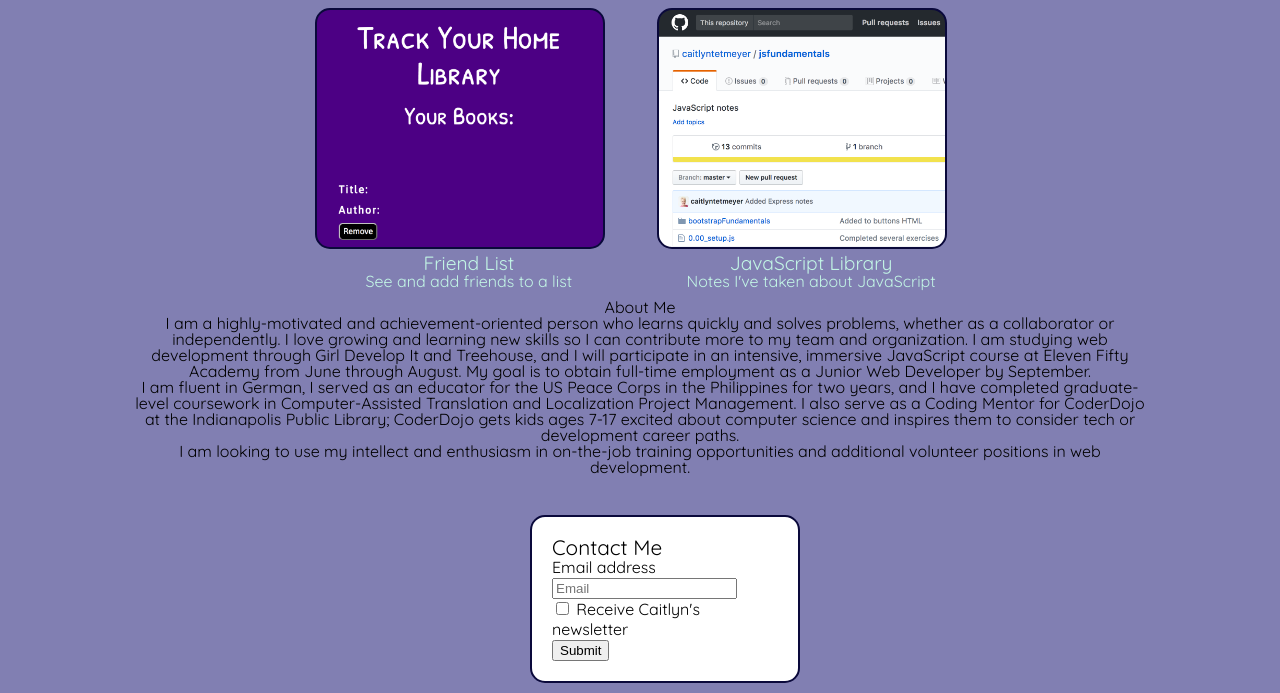
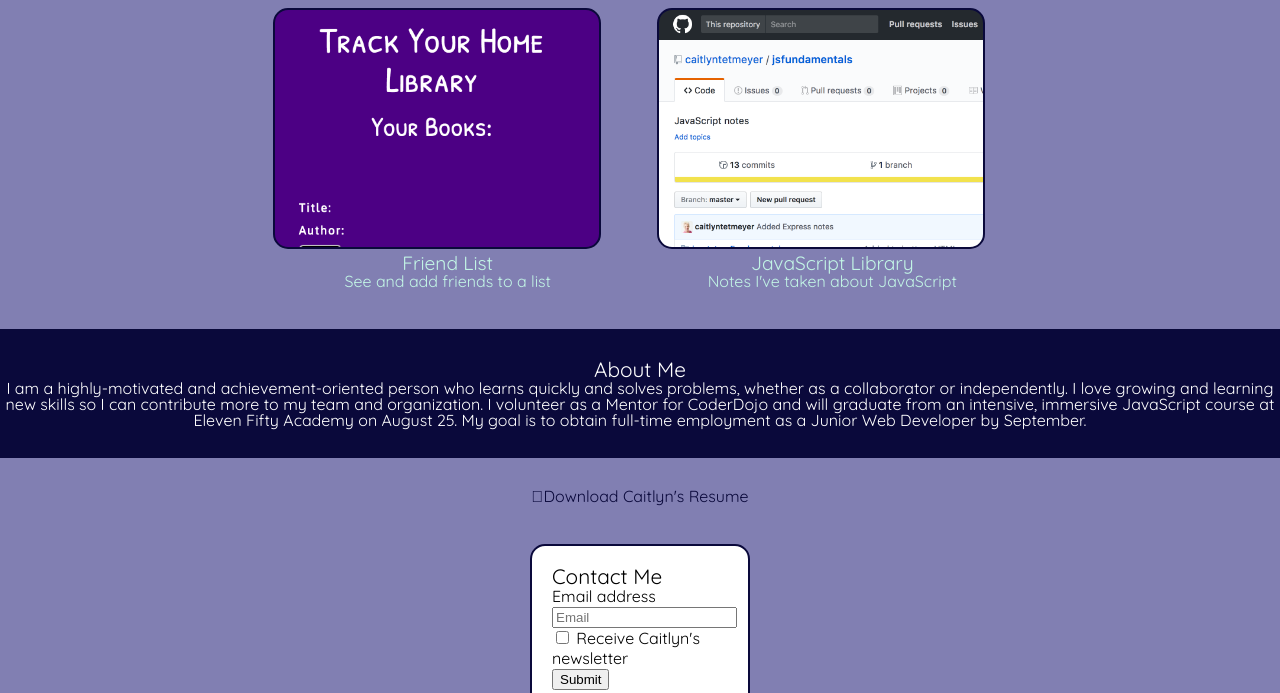
Before and after one commit to caitlyntetmeyer/caitlyntetmeyer.github.io, a plain HTML site: page index.html in a window 1280 px wide. Shown: the part 627-1320 px from the top of the page. Drawn offline with nearby package versions, Linux system fonts and the light colour scheme.

Commit message:
worked on styling

```diff
--- a/css/profilepagestyles.css
+++ b/css/profilepagestyles.css
@@ -27,7 +27,7 @@ nav {
 }
 
 .container {
-  width: 1024px;
+  max-width: 1024px;
   margin: 0 auto;
   text-align: center;
 }
@@ -155,6 +155,32 @@ h4 {
   font-size: 1.2em;
 }
 
+#aboutme {
+  width: 100%;
+  background-color: #0A093B;
+  color: white;
+  margin: 0 auto;
+  margin-top: 30px;
+  margin-bottom: 30px;
+  text-align: center;
+  padding: 30px 0;
+}
+
+#resume {
+  text-align: center;
+  width: 100%;
+}
+
+#resume a {
+  text-decoration: none;
+  color: #0A093B;
+  text-align: center;
+}
+
+#resume a:hover {
+  text-decoration: underline;
+}
+
 .center-social {
   max-width: 300px;
   text-align: center;
--- a/index.html
+++ b/index.html
@@ -43,7 +43,7 @@
 
 				  		<li><a href="https://github.com/caitlyntetmeyer?tab=repositories">JavaScript Library</a></li>
 					</ul>
-				</div>
+				</div> <!-- /.container -->
 			</nav>
 		</header>
 
@@ -67,7 +67,7 @@
 							<h4>Store App</h4>
 							<p>Bisexual Apparel</p>
 					</a>
-			    </section>
+			    </section> <!-- /Store App -->
 
 			    <!-- CSS Monster -->
 				<section class="column">
@@ -78,7 +78,7 @@
 							<h4>CSS Monster</h4>
 							<p>She has a toothache</p>
 					</a>
-				</section>
+				</section> <!-- /CSS Monster -->
 
 				<!-- CNN API App -->
 				<section class="column">
@@ -89,7 +89,7 @@
 							<h4>CNN API App</h4>
 							<p>See the current featured headlines</p>
 					</a>
-				</section>
+				</section> <!-- /CNN API App -->
 
 				<!-- Friend List -->
 				<section class="column">
@@ -100,7 +100,7 @@
 							<h4>Friend List</h4>
 							<p>See and add friends to a list</p>
 					</a>
-				</section>
+				</section> <!-- /Friend List -->
 
 				<!-- Library -->
 				<section class="column">
@@ -111,19 +111,21 @@
 							<h4>JavaScript Library</h4>
 							<p>Notes I've taken about JavaScript</p>
 					</a>
-				</section>
+				</section> <!-- /Library -->
+			</div> <!-- /.container -->
 
+				<!-- About Me Section -->
 				<div id="aboutme">
-					<h1>About Me</h1>
-					<p>I am a highly-motivated and achievement-oriented person who learns quickly and solves problems, whether as a collaborator or independently. I love growing and learning new skills so I can contribute more to my team and organization. I am studying web development through Girl Develop It and Treehouse, and I will participate in an intensive, immersive JavaScript course at Eleven Fifty Academy from June through August. My goal is to obtain full-time employment as a Junior Web Developer by September.</p>
-
-					<p>I am fluent in German, I served as an educator for the US Peace Corps in the Philippines for two years, and I have completed graduate-level coursework in Computer-Assisted Translation and Localization Project Management. I also serve as a Coding Mentor for CoderDojo at the Indianapolis Public Library; CoderDojo gets kids ages 7-17 excited about computer science and inspires them to consider tech or development career paths.</p>
-
-					<p>I am looking to use my intellect and enthusiasm in on-the-job training opportunities and additional volunteer positions in web development. </p>
+					<h3>About Me</h3>
+					<p>I am a highly-motivated and achievement-oriented person who learns quickly and solves problems, whether as a collaborator or independently. I love growing and learning new skills so I can contribute more to my team and organization. I volunteer as a Mentor for CoderDojo and will graduate from an intensive, immersive JavaScript course at Eleven Fifty Academy on August 25. My goal is to obtain full-time employment as a Junior Web Developer by September.</p>
 				</div>
 
-			</div>
-		</section>
+		</section> <!-- /main-content clearfix -->
+
+	<!-- Resume -->
+	<div id="resume">
+		<a href="https://docs.google.com/document/d/1hWVeHAGPwGVZE1rBj1znfmLQAgQ6z922CCd4p8cZ62E/edit?usp=sharing" class="icon fa-file-pdf-o"target='_blank' title="Click here to open a Word document">Download Caitlyn's Resume</a></p>
+	</div>
 
 	<div class="center-social">
 		<footer class="clearfix container"  id="social">
@@ -159,13 +161,10 @@
 				</li>
 			</ul>
 		</footer>
-	</div>
+	</div> <!-- /.center-social -->
 	<script
   	src="https://code.jquery.com/jquery-3.2.1.min.js"
  	integrity="sha256-hwg4gsxgFZhOsEEamdOYGBf13FyQuiTwlAQgxVSNgt4="
   	crossorigin="anonymous"></script>
 
-  	<!-- Insert link to the correct .js doc here: -->
-  	<script type="text/javascript" src="#"></script>
-
 </body>
```
